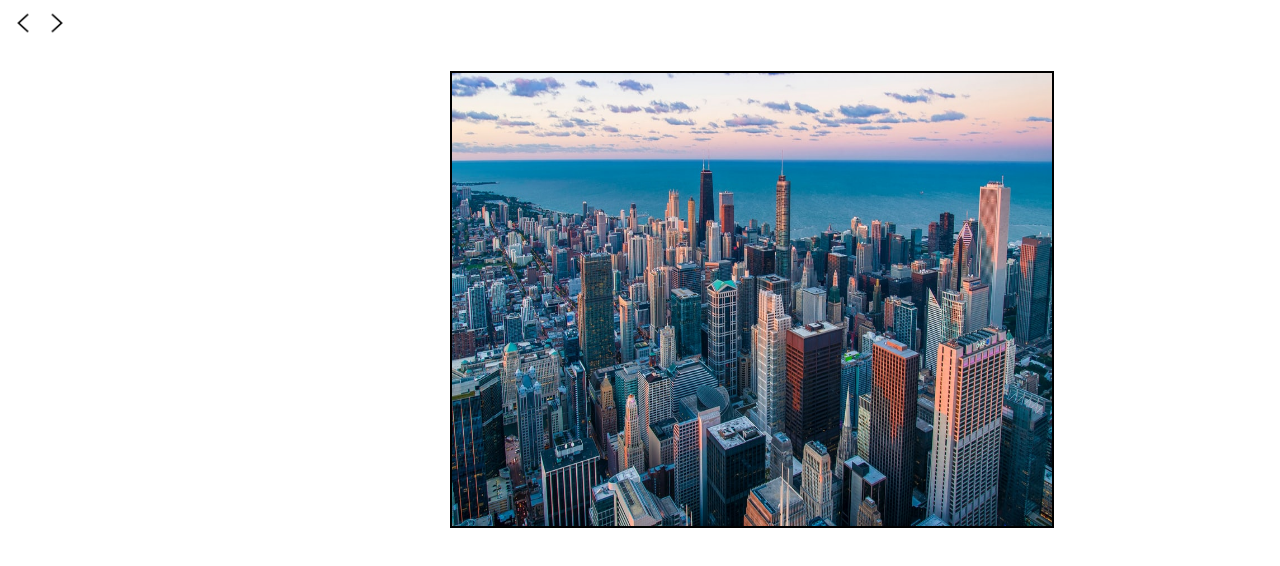
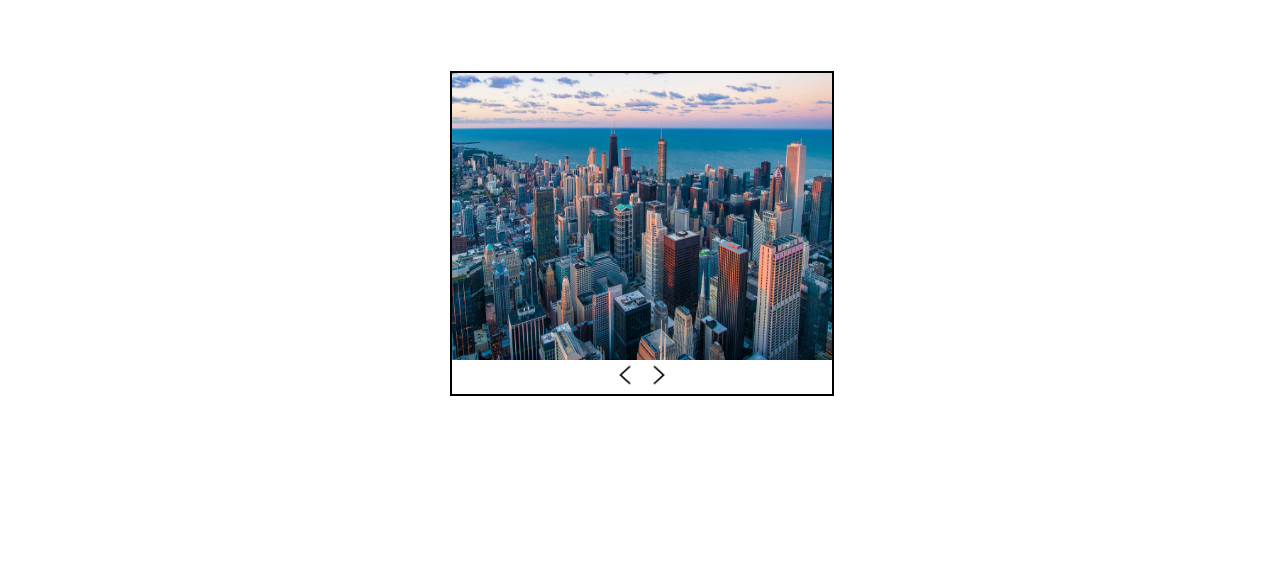
Before and after one commit to Yuriy1771/ImgSlider, a plain HTML site: page index.html in a window 1280 px wide. Drawn offline with Linux system fonts and the light colour scheme.

Commit message:
переместил стрелки под слайдер

```diff
--- a/style.css
+++ b/style.css
@@ -12,8 +12,6 @@
     width: 30%;
     border: 2px solid black;
     text-align: center;
-    max-width: 80%;
-    min-width: 600px;
     margin: 5% auto;
     overflow: hidden;
 }
```
Also changed, not shown: index.html (+2 -2 lines).
